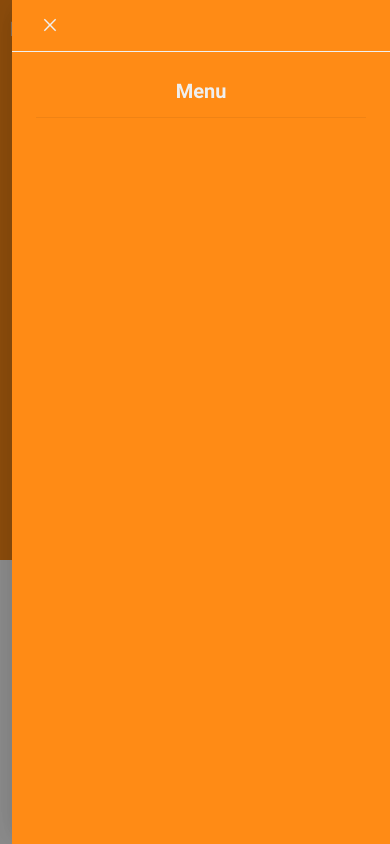
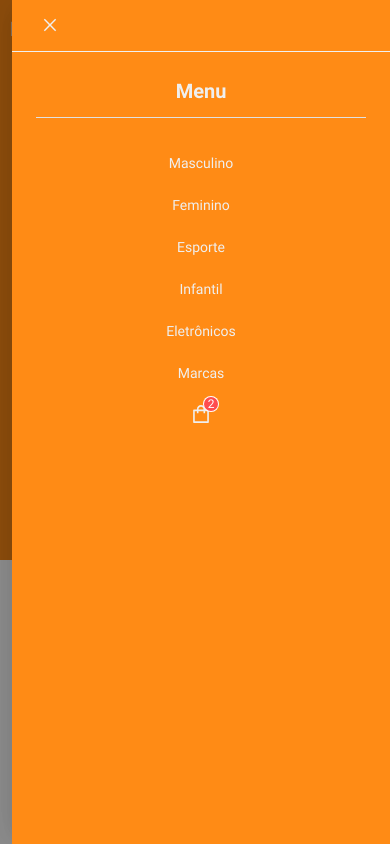
Before and after one commit to EduardoPD1921/e.com-frontend, a React (Create React App) app: page / in a window 390 px wide. Both pictures are taken after a click on the element "menu". Built offline with nearby package versions, Linux system fonts and the light colour scheme.

Commit message:
:sparkles: New responsive mobile menu implemented

```diff
--- a/src/components/Header/MobileMenu/index.js
+++ b/src/components/Header/MobileMenu/index.js
@@ -1,17 +1,24 @@
 import React from 'react';
 
-import { Drawer, Divider } from 'antd';
-import { CloseOutlined } from '@ant-design/icons';
+import HeaderItems from '../HeaderItems';
+
+import { Drawer, Divider, Badge, Button } from 'antd';
+import { CloseOutlined, ShoppingOutlined } from '@ant-design/icons';
 
 import {
-  MobileMenuTitle
+  MobileMenuTitle,
+  MobileMenuItems,
 } from './styles';
 
 function MobileMenu({ closeMobileMenu, mobileMenuOpen }) {
   return (
     <Drawer
       closeIcon={<CloseOutlined style={{ color: '#efefef' }} />}
-      drawerStyle={{ backgroundColor: '#ff8b15', color: 'white' }}
+      drawerStyle={{
+        backgroundColor: '#ff8b15',
+        color: 'white',
+        display: 'flex'
+      }}
       placement="right"
       closable={true}
       onClose={closeMobileMenu}
@@ -20,7 +27,15 @@ function MobileMenu({ closeMobileMenu, mobileMenuOpen }) {
       <MobileMenuTitle>
         Menu
       </MobileMenuTitle>
-      <Divider style={{ marginTop: 10 }} />
+      <Divider style={{ marginTop: 10, backgroundColor: '#efefef' }} />
+      <MobileMenuItems>
+        <HeaderItems isMobileMenu={true} />
+        <Button style={{ marginTop: 5 }} type="link">
+          <Badge size="small" count={2}>
+            <ShoppingOutlined style={{ fontSize: 20, color: '#efefef' }} />
+          </Badge>
+        </Button>
+      </MobileMenuItems>
     </Drawer>
   );
 };
--- a/src/components/Header/MobileMenu/styles.js
+++ b/src/components/Header/MobileMenu/styles.js
@@ -8,3 +8,9 @@ export const MobileMenuTitle = styled.div`
   display: flex;
   justify-content: center;
 `;
+
+export const MobileMenuItems = styled.div`
+  display: flex;
+  flex-direction: column;
+  align-items: center;
+`;
```
